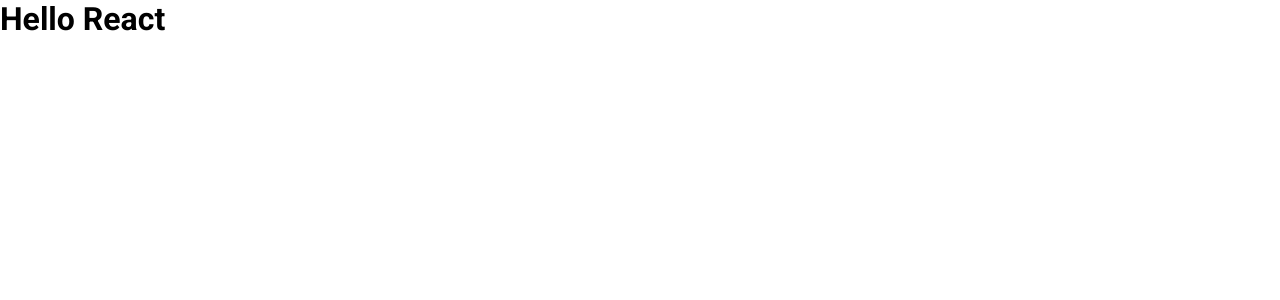
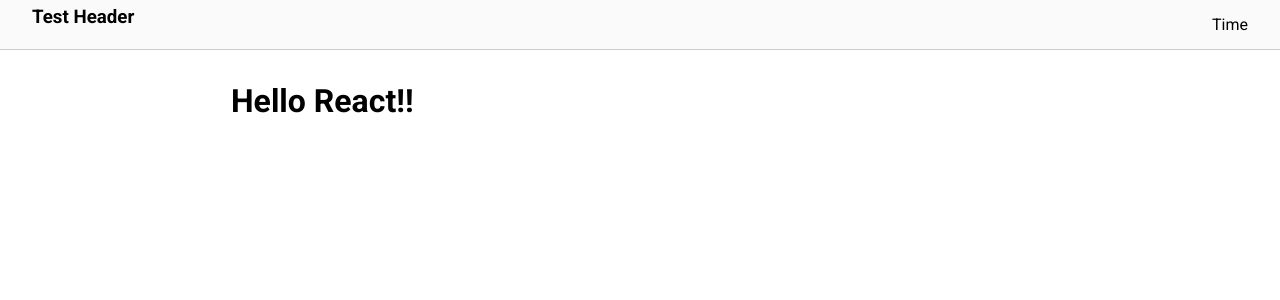
Before and after one commit to 23DP2DVeli/2ReactJS, a React (Vite) app: page / in a window 1280 px wide. Shown: the top 300 px of the page. Built offline with nearby package versions, Linux system fonts and the light colour scheme.

Commit message:
Header + div using functions

```diff
--- a/src/App.jsx
+++ b/src/App.jsx
@@ -1,9 +1,22 @@
-function App() {
+function Header() {
   return (
-    <div>
-      <h1>Hello React</h1>
-    </div>
+      <header>
+        <h3>Test Header</h3>
+        <span>Time</span>
+      </header>
   )
 }
 
-export default App
+
+
+export default function App() {
+  return (
+    <div>
+      <Header />
+      <main>
+        <h1>Hello React!!</h1>
+      </main>
+    </div>
+
+  )
+}
```
